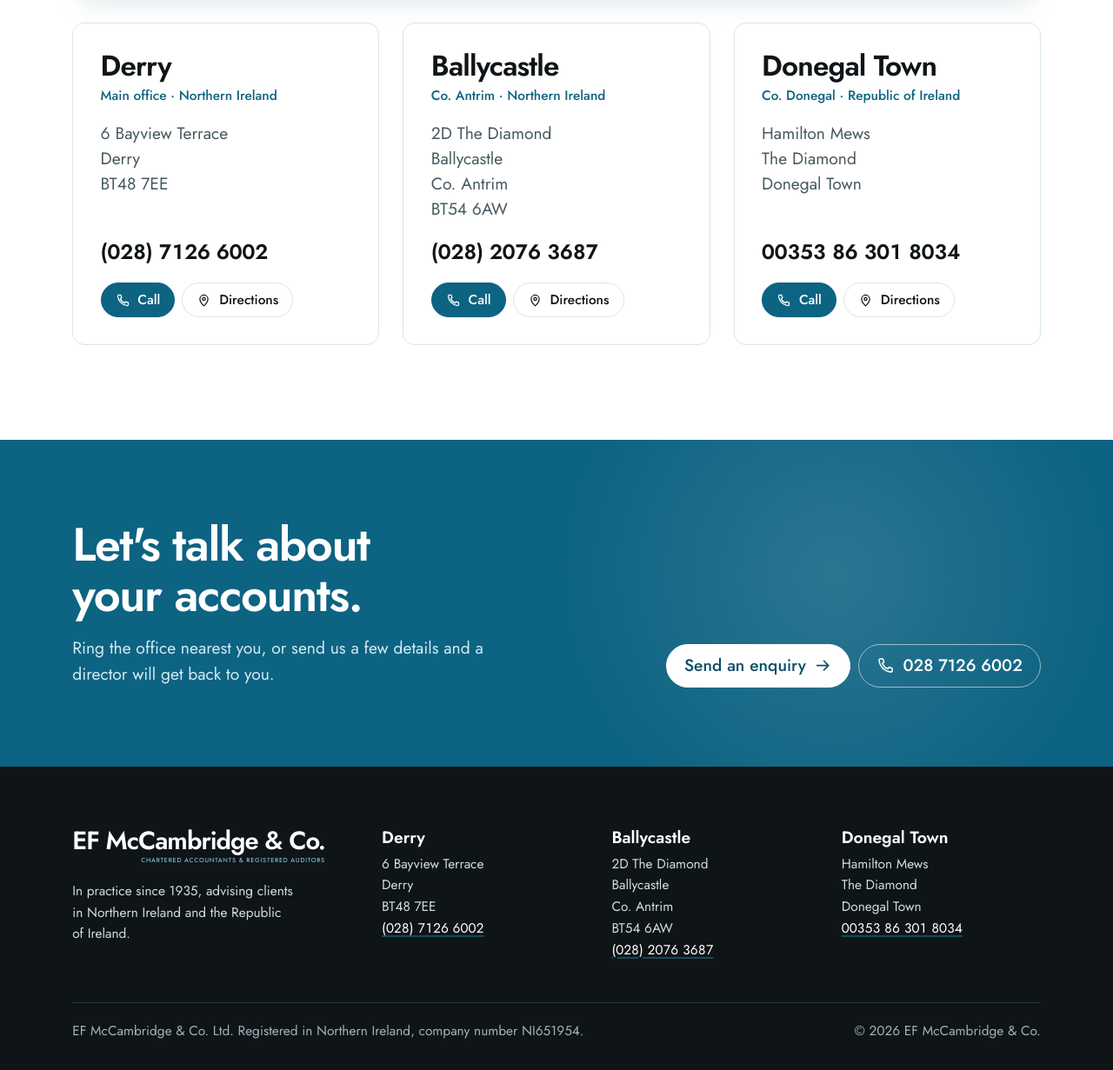
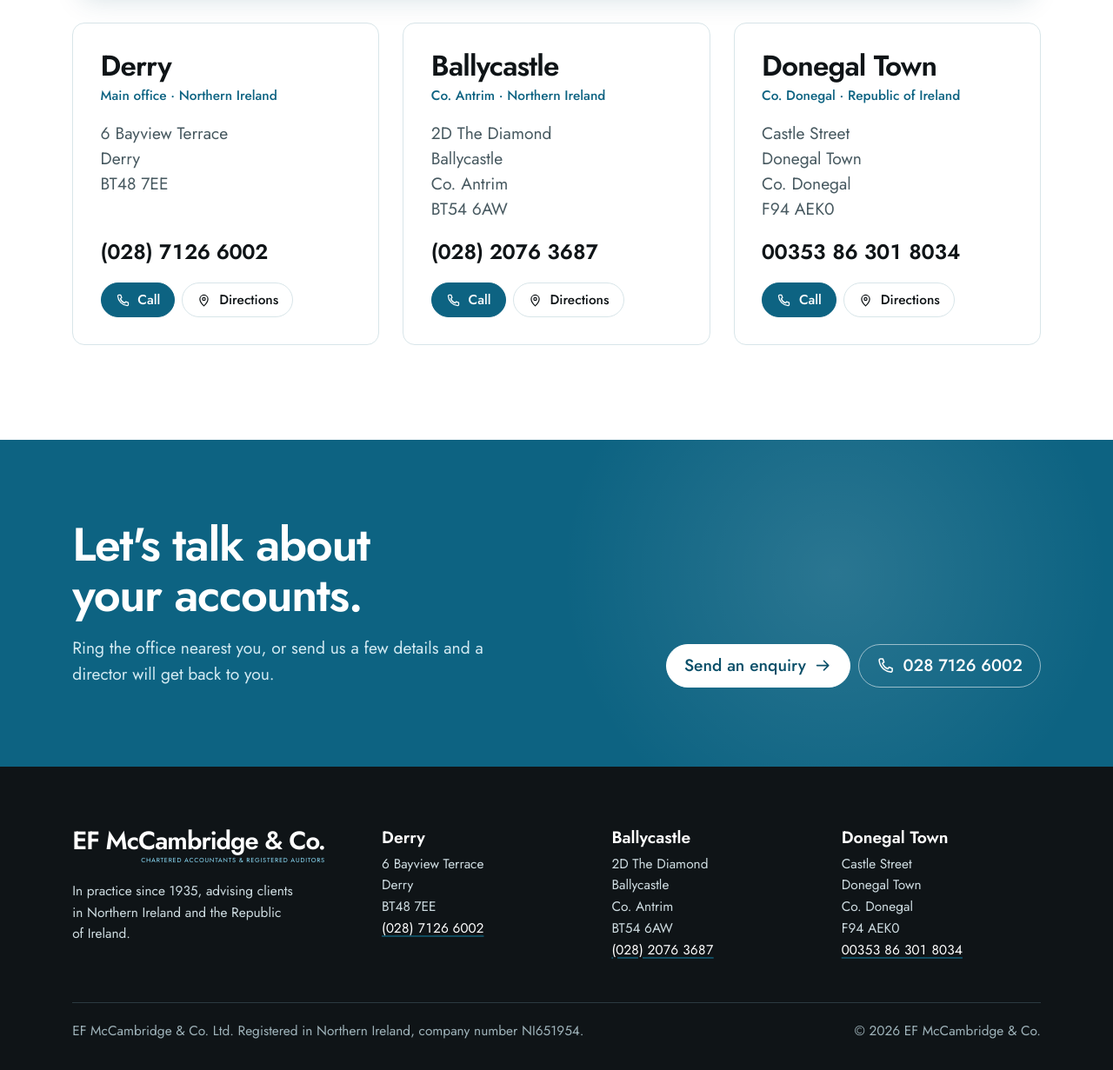
Before and after one commit to fizzbite/efmcc-www, a plain HTML site: page index.html in a window 1280 px wide. Shown: the part 3870-5101 px from the top of the page at 87% size. Drawn offline with Linux system fonts and the light colour scheme.

Commit message:
Update the Donegal Town office address to Castle Street, F94 AEK0
Co-Authored-By: Claude Opus 5.5 <noreply@anthropic.com>
Claude-Session: https://claude.ai/code/session_01XCEJoEc9qSSSPchRtBs6a7

```diff
--- a/index.html
+++ b/index.html
@@ -43,7 +43,7 @@
       </dl>
     </div>
     <form class="finder" data-picker data-reveal style="--i:3" onsubmit="return false">
-      <script type="application/json" data-offices>{"derry": {"place": "Derry", "addr": "6 Bayview Terrace, Derry, BT48 7EE", "tel": "(028) 7126 6002", "telhref": "+442871266002", "map": "https://www.google.com/maps/search/?api=1&query=6%20Bayview%20Terrace%2C%20Derry%20BT48%207EE"}, "ballycastle": {"place": "Ballycastle", "addr": "2D The Diamond, Ballycastle, Co. Antrim, BT54 6AW", "tel": "(028) 2076 3687", "telhref": "+442820763687", "map": "https://www.google.com/maps/search/?api=1&query=2D%20The%20Diamond%2C%20Ballycastle%20BT54%206AW"}, "donegal": {"place": "Donegal Town", "addr": "Hamilton Mews, The Diamond, Donegal Town", "tel": "00353 86 301 8034", "telhref": "+353863018034", "map": "https://www.google.com/maps/search/?api=1&query=Hamilton%20Mews%2C%20The%20Diamond%2C%20Donegal%20Town"}}</script>
+      <script type="application/json" data-offices>{"derry": {"place": "Derry", "addr": "6 Bayview Terrace, Derry, BT48 7EE", "tel": "(028) 7126 6002", "telhref": "+442871266002", "map": "https://www.google.com/maps/search/?api=1&query=6%20Bayview%20Terrace%2C%20Derry%20BT48%207EE"}, "ballycastle": {"place": "Ballycastle", "addr": "2D The Diamond, Ballycastle, Co. Antrim, BT54 6AW", "tel": "(028) 2076 3687", "telhref": "+442820763687", "map": "https://www.google.com/maps/search/?api=1&query=2D%20The%20Diamond%2C%20Ballycastle%20BT54%206AW"}, "donegal": {"place": "Donegal Town", "addr": "Castle Street, Donegal Town, Co. Donegal, F94 AEK0", "tel": "00353 86 301 8034", "telhref": "+353863018034", "map": "https://www.google.com/maps/search/?api=1&query=Castle%20Street%2C%20Donegal%20Town%2C%20Co.%20Donegal%2C%20F94%20AEK0%2C%20Ireland"}}</script>
       <fieldset>
         <legend>Find your nearest office</legend>
         <div class="finder__options"><label class="option">
@@ -133,7 +133,7 @@
       <p>Call the office nearest you, or any of them, and we'll put you through to the right person.</p>
     </div>
     <div class="office-map" data-office-map data-reveal role="region" aria-label="Map of our three offices">
-      <script type="application/json">[{"id": "derry", "place": "Derry", "role": "Main office", "juris": "Northern Ireland", "addr": ["6 Bayview Terrace", "Derry", "BT48 7EE"], "tel": "(028) 7126 6002", "telhref": "+442871266002", "map": "https://www.google.com/maps/search/?api=1&query=6%20Bayview%20Terrace%2C%20Derry%20BT48%207EE", "lat": 55.001436, "lng": -7.323387}, {"id": "ballycastle", "place": "Ballycastle", "role": "Co. Antrim", "juris": "Northern Ireland", "addr": ["2D The Diamond", "Ballycastle", "Co. Antrim", "BT54 6AW"], "tel": "(028) 2076 3687", "telhref": "+442820763687", "map": "https://www.google.com/maps/search/?api=1&query=2D%20The%20Diamond%2C%20Ballycastle%20BT54%206AW", "lat": 55.2009, "lng": -6.2499}, {"id": "donegal", "place": "Donegal Town", "role": "Co. Donegal", "juris": "Republic of Ireland", "addr": ["Hamilton Mews", "The Diamond", "Donegal Town"], "tel": "00353 86 301 8034", "telhref": "+353863018034", "map": "https://www.google.com/maps/search/?api=1&query=Hamilton%20Mews%2C%20The%20Diamond%2C%20Donegal%20Town", "lat": 54.653889, "lng": -8.110278}]</script>
+      <script type="application/json">[{"id": "derry", "place": "Derry", "role": "Main office", "juris": "Northern Ireland", "addr": ["6 Bayview Terrace", "Derry", "BT48 7EE"], "tel": "(028) 7126 6002", "telhref": "+442871266002", "map": "https://www.google.com/maps/search/?api=1&query=6%20Bayview%20Terrace%2C%20Derry%20BT48%207EE", "lat": 55.001436, "lng": -7.323387}, {"id": "ballycastle", "place": "Ballycastle", "role": "Co. Antrim", "juris": "Northern Ireland", "addr": ["2D The Diamond", "Ballycastle", "Co. Antrim", "BT54 6AW"], "tel": "(028) 2076 3687", "telhref": "+442820763687", "map": "https://www.google.com/maps/search/?api=1&query=2D%20The%20Diamond%2C%20Ballycastle%20BT54%206AW", "lat": 55.2009, "lng": -6.2499}, {"id": "donegal", "place": "Donegal Town", "role": "Co. Donegal", "juris": "Republic of Ireland", "addr": ["Castle Street", "Donegal Town", "Co. Donegal", "F94 AEK0"], "tel": "00353 86 301 8034", "telhref": "+353863018034", "map": "https://www.google.com/maps/search/?api=1&query=Castle%20Street%2C%20Donegal%20Town%2C%20Co.%20Donegal%2C%20F94%20AEK0%2C%20Ireland", "lat": 54.6548, "lng": -8.1101}]</script>
       <div class="office-map__canvas" data-map-canvas></div>
     </div>
     <div class="offices"><article class="office" id="derry" data-reveal style="--i:0">
@@ -167,12 +167,12 @@
     <h3>Donegal Town</h3>
     <p class="office__tag">Co. Donegal &middot; Republic of Ireland</p>
   </div>
-  <address>Hamilton Mews<br>The Diamond<br>Donegal Town</address>
+  <address>Castle Street<br>Donegal Town<br>Co. Donegal<br>F94 AEK0</address>
   <div class="office__foot">
   <a class="office__tel tnum" href="tel:+353863018034">00353 86 301 8034</a>
   <p class="office__links">
     <a class="btn" href="tel:+353863018034"><svg class="icon" viewBox="0 0 24 24" aria-hidden="true"><path d="M5 3.5h3.2l1.6 4.2-2.1 1.4a11 11 0 0 0 7.2 7.2l1.4-2.1 4.2 1.6V19a1.5 1.5 0 0 1-1.6 1.5A16.5 16.5 0 0 1 3.5 5.1 1.5 1.5 0 0 1 5 3.5Z"/></svg>Call<span class="visually-hidden"> Donegal Town</span></a>
-    <a class="btn btn--ghost" href="https://www.google.com/maps/search/?api=1&query=Hamilton%20Mews%2C%20The%20Diamond%2C%20Donegal%20Town" rel="noopener" target="_blank"><svg class="icon" viewBox="0 0 24 24" aria-hidden="true"><path d="M12 21s-6.5-5.6-6.5-11a6.5 6.5 0 0 1 13 0c0 5.4-6.5 11-6.5 11Z"/><circle cx="12" cy="10" r="2.3"/></svg>Directions<span class="visually-hidden"> to Donegal Town (opens Google Maps)</span></a>
+    <a class="btn btn--ghost" href="https://www.google.com/maps/search/?api=1&query=Castle%20Street%2C%20Donegal%20Town%2C%20Co.%20Donegal%2C%20F94%20AEK0%2C%20Ireland" rel="noopener" target="_blank"><svg class="icon" viewBox="0 0 24 24" aria-hidden="true"><path d="M12 21s-6.5-5.6-6.5-11a6.5 6.5 0 0 1 13 0c0 5.4-6.5 11-6.5 11Z"/><circle cx="12" cy="10" r="2.3"/></svg>Directions<span class="visually-hidden"> to Donegal Town (opens Google Maps)</span></a>
   </p>
   </div>
 </article></div>
@@ -203,7 +203,7 @@
     </a>
         <p>In practice since 1935, advising clients in Northern Ireland and the Republic of Ireland.</p>
       </div>
-      <div><h2>Derry</h2><address>6 Bayview Terrace<br>Derry<br>BT48 7EE<br><a class="tnum" href="tel:+442871266002">(028) 7126 6002</a></address></div><div><h2>Ballycastle</h2><address>2D The Diamond<br>Ballycastle<br>Co. Antrim<br>BT54 6AW<br><a class="tnum" href="tel:+442820763687">(028) 2076 3687</a></address></div><div><h2>Donegal Town</h2><address>Hamilton Mews<br>The Diamond<br>Donegal Town<br><a class="tnum" href="tel:+353863018034">00353 86 301 8034</a></address></div>
+      <div><h2>Derry</h2><address>6 Bayview Terrace<br>Derry<br>BT48 7EE<br><a class="tnum" href="tel:+442871266002">(028) 7126 6002</a></address></div><div><h2>Ballycastle</h2><address>2D The Diamond<br>Ballycastle<br>Co. Antrim<br>BT54 6AW<br><a class="tnum" href="tel:+442820763687">(028) 2076 3687</a></address></div><div><h2>Donegal Town</h2><address>Castle Street<br>Donegal Town<br>Co. Donegal<br>F94 AEK0<br><a class="tnum" href="tel:+353863018034">00353 86 301 8034</a></address></div>
     </div>
     <div class="footer__legal">
       <p>EF McCambridge &amp; Co. Ltd. Registered in Northern Ireland, company number NI651954.</p>
```
Also changed, not shown: 404.html (+1 -1 lines), contact.html (+4 -4 lines), services.html (+1 -1 lines), team.html (+4 -4 lines), thanks.html (+1 -1 lines), 2 other files.
